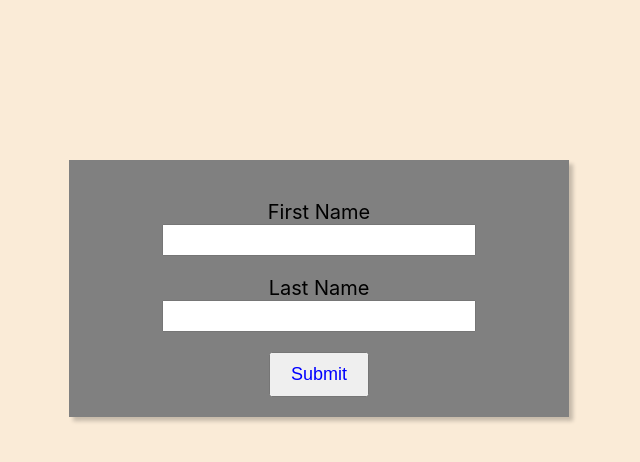
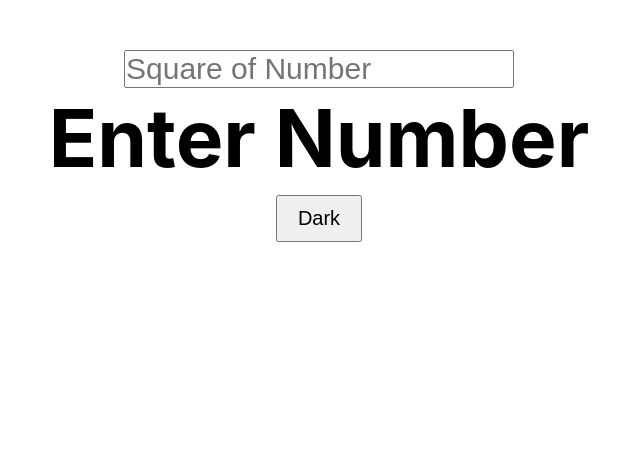
Before and after one commit to DhirajsGithub/React_Hooks, a React (Create React App) app: page / in a window 1280 px wide. Shown: the top 462 px of the page, without its empty margins (321-961 px from the left). Built offline with nearby package versions, Linux system fonts and the light colour scheme.

Commit message:
UseMemo hook added

```diff
--- a/src/App.js
+++ b/src/App.js
@@ -3,12 +3,16 @@ import './App.css';
 import UseState from './Components/useState/UseState';
 import UseEffect from './Components/useEffect/UseEffect';
 import UseRef from './Components/useRef/UseRef';
+import UseMemo from './Components/useMemo/UseMemo';
+import UseCallback from './Components/useCallback/UseCallback';
 
 function App() {
   return (
     // <UseState />
     // <UseEffect />
-    <UseRef />
+    // <UseRef />
+    <UseMemo />
+    // <UseCallback />
   );
 }
 
--- /dev/null
+++ b/src/Components/useCallback/List.js
@@ -0,0 +1,23 @@
+import React from 'react'
+import { useState } from 'react'
+import { useEffect } from 'react'
+
+const List = (props) => {
+    const [items, setItems] = useState([]);
+    // const arr = [props.num, props.num*props.num, props.num*props.num*props.num]
+
+    useEffect(()=>{
+      setItems(props.numList())
+        console.log("Updating Items")
+    }, [props.numList])
+
+  return (
+    <ul>
+        {items.map((item)=>{
+            return <li key={item}>{item}</li>
+        })}
+    </ul>
+  )
+}
+
+export default List
--- /dev/null
+++ b/src/Components/useCallback/UseCallback.js
@@ -0,0 +1,57 @@
+import React, { Fragment } from "react";
+import { useMemo } from "react";
+import { useCallback } from "react";
+import { useState, useEffect } from "react";
+import List from "./List";
+import classes from "./UseCallback.module.css";
+
+const UseCallback = () => {
+  const [number, setNumber] = useState(1);
+  const [dark, light] = useState(true);
+
+  const handleOnChange = (event) => {
+    setNumber(event.target.value);
+  };
+
+  const getItem = useCallback(()=>{
+    return [+number, +number+1, +number+2, +number+3];
+  }, [number])
+
+  const handleTheme = () => {
+    if (dark) {
+      light(false);
+      return;
+    } else {
+      light(true);
+      return;
+    }
+  };
+//   useEffect(() => {
+//     console.log("Number changes");
+//   }, [number]);
+//   useEffect(() => {
+//     console.log("Theme changes");
+//   }, [dark]);
+
+  return (
+    <Fragment>
+      <main className={`${classes.memo} ${!dark ? classes.bgTheme : ""}`}>
+        <div className={classes.input}>
+          <input
+            type="number"
+            placeholder="Square of Number"
+            onChange={handleOnChange}
+          />
+        </div>
+        <div className={classes.display}>
+          <h1><List numList ={getItem} /></h1>
+        </div>
+        <div className={classes["change-theme"]}>
+          <button onClick={handleTheme}>{dark ? "Dark" : "Light"}</button>
+        </div>
+      </main>
+    </Fragment>
+  );
+};
+
+export default UseCallback;
--- /dev/null
+++ b/src/Components/useCallback/UseCallback.module.css
@@ -0,0 +1,22 @@
+.memo {
+    transition: 0.5s ease-in;
+    margin: 0 auto;
+    padding: 4rem;
+    font-size: 4rem;
+    text-align: center;
+}
+.memo .input input{
+    font-size: 3rem;
+}
+.change-theme button {
+    font-size: 2rem;
+    padding: 1rem 2rem;
+}
+.change-theme button:hover{
+    cursor: pointer;
+}
+.bgTheme{
+    transition: 0.5s ease-out;
+    background-color: #121212;
+    color: rgb(238, 238, 238);
+}
--- a/src/Components/useEffect/UseEffect.module.css
+++ b/src/Components/useEffect/UseEffect.module.css
@@ -1,6 +1,4 @@
-html{
-    background-color: antiquewhite;
-}
+
 .UserData{
     font-family: sans-serif;
     max-width: 80%;
--- /dev/null
+++ b/src/Components/useMemo/UseMemo.js
@@ -0,0 +1,56 @@
+import React, { Fragment } from "react";
+import { useMemo } from "react";
+import { useState, useEffect } from "react";
+import classes from "./UseMemo.module.css";
+
+const UseMemo = () => {
+  const [number, setNumber] = useState();
+  const [dark, light] = useState(true);
+  const doubleNum = useMemo(() => {
+    return slowFunction(number);
+  }, [number]);
+  const handleOnChange = (event) => {
+    setNumber(event.target.value);
+  };
+  const handleTheme = () => {
+    if (dark) {
+      light(false);
+      return;
+    } else {
+      light(true);
+      return;
+    }
+  };
+  useEffect(() => {
+    console.log("Number changes");
+  }, [number]);
+  useEffect(() => {
+    console.log("Theme changes");
+  }, [dark]);
+
+  return (
+    <Fragment>
+      <main className={`${classes.memo} ${!dark ? classes.bgTheme : ""}`}>
+        <div className={classes.input}>
+          <input
+            type="number"
+            placeholder="Square of Number"
+            onChange={handleOnChange}
+          />
+        </div>
+        <div className={classes.display}>
+          <h1>{doubleNum ? doubleNum : "Enter Number"}</h1>
+        </div>
+        <div className={classes["change-theme"]}>
+          <button onClick={handleTheme}>{dark ? "Dark" : "Light"}</button>
+        </div>
+      </main>
+    </Fragment>
+  );
+};
+const slowFunction = (num) => {
+  for (let i = 0; i < 1000000000; i++) {}
+  return num * num;
+};
+
+export default UseMemo;
--- /dev/null
+++ b/src/Components/useMemo/UseMemo.module.css
@@ -0,0 +1,20 @@
+.memo {
+    margin: 0 auto;
+    padding: 4rem;
+    font-size: 4rem;
+    text-align: center;
+}
+.memo .input input{
+    font-size: 3rem;
+}
+.change-theme button {
+    font-size: 2rem;
+    padding: 1rem 2rem;
+}
+.change-theme button:hover{
+    cursor: pointer;
+}
+.bgTheme{
+    background-color: #121212;
+    color: rgb(238, 238, 238);
+}
--- a/src/Components/useRef/UseRef.module.css
+++ b/src/Components/useRef/UseRef.module.css
@@ -4,7 +4,7 @@
     text-align: center;
 }
 .form {
-    width: 500px;
+    max-width: 500px;
     background-color: grey;
     box-shadow: 4px 4px 4px rgba(0, 0, 0, 0.211);
     padding: 2rem 0;
```
Also changed, not shown: 1 other file (tests, documents, lock files or other folders).
